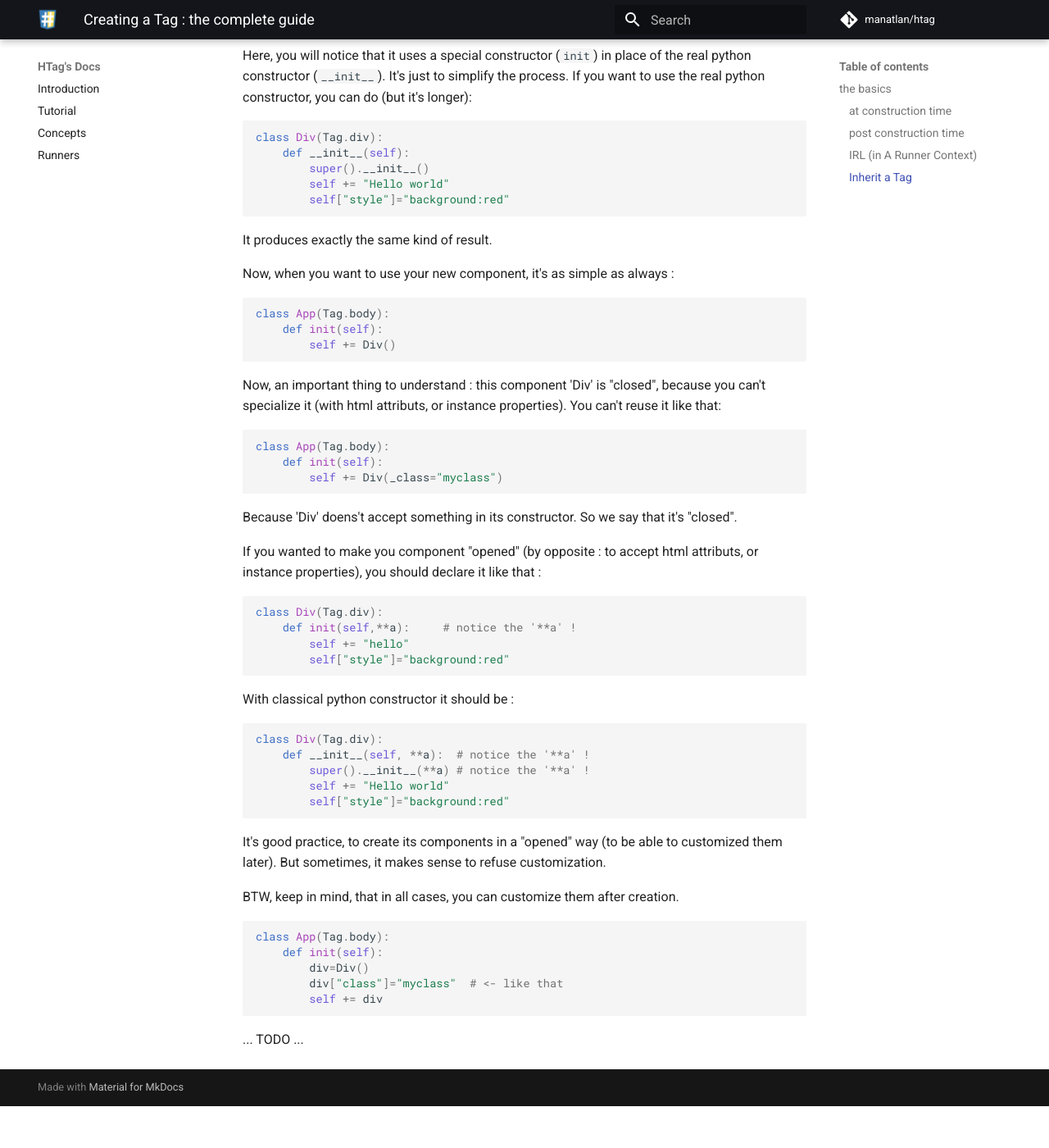
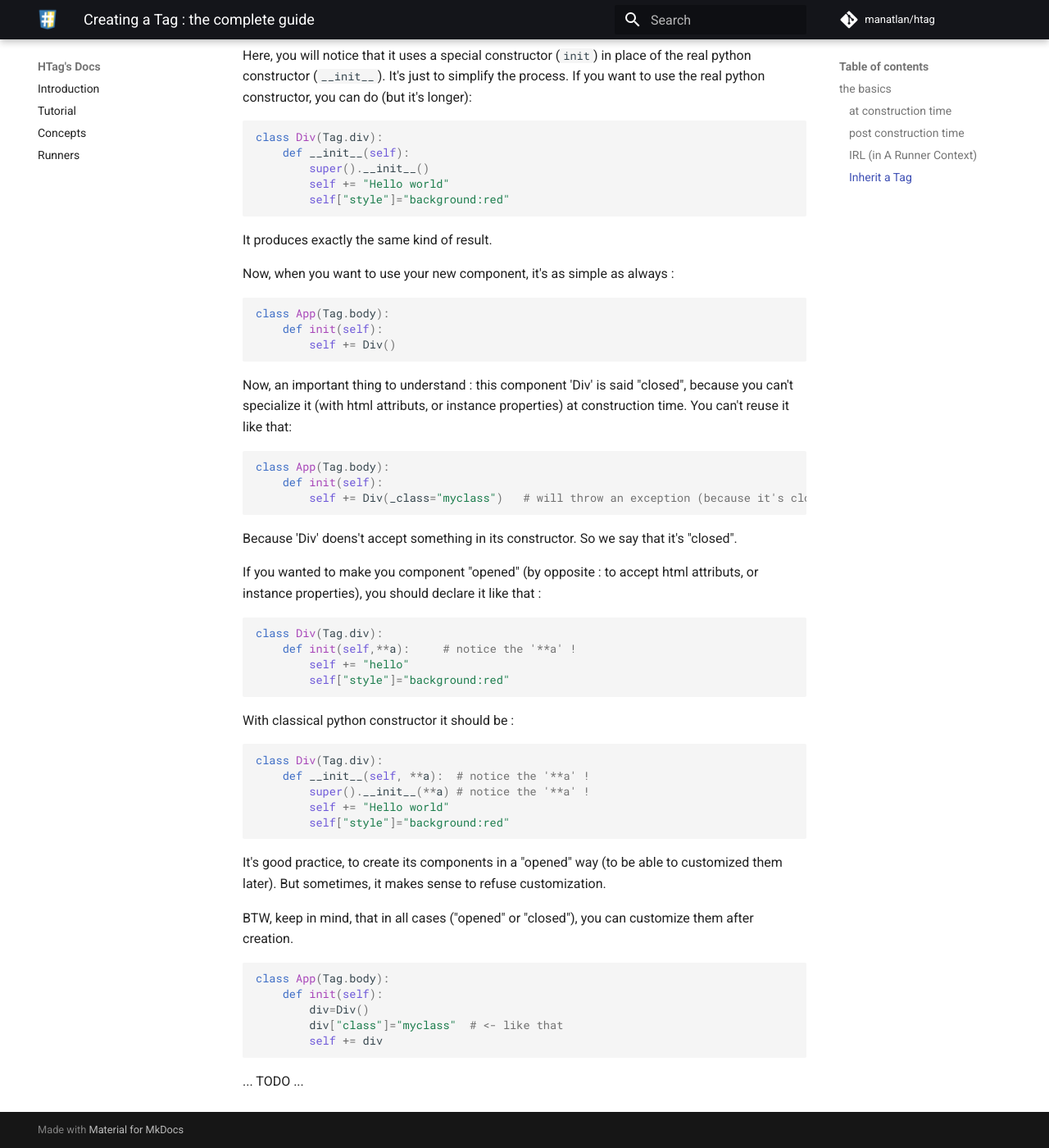
Before and after one commit to manatlan/htag, an MkDocs documentation site: the page built from docs/creating_a_tag.md, in a window 1280 px wide and 1400 px high, scrolled down 3090 px. Shown: the whole window at 82% size. Built offline with MkDocs 1.6.1 and Material for MkDocs 9.7.7, drawn with Linux system fonts in a browser that asks for light colours; comment, search, counter and statistics services are not loaded; before the commit the page ends 4439 px from its top, so only the background shows below that.

Commit message:
Update creating_a_tag.md

````diff
--- a/docs/creating_a_tag.md
+++ b/docs/creating_a_tag.md
@@ -145,13 +145,13 @@ class App(Tag.body):
         self += Div()
 ```
 
-Now, an important thing to understand : this component 'Div' is "closed", because you can't specialize it (with html attributs, or instance properties).
+Now, an important thing to understand : this component 'Div' is said "closed", because you can't specialize it (with html attributs, or instance properties) at construction time.
 You can't reuse it like that:
 
 ``` python
 class App(Tag.body):
     def init(self):
-        self += Div(_class="myclass")
+        self += Div(_class="myclass")   # will throw an exception (because it's closed)
 ```
 
 Because 'Div' doens't accept something in its constructor. So we say that it's "closed".
@@ -175,7 +175,7 @@ class Div(Tag.div):
 
 It's good practice, to create its components in a "opened" way (to be able to customized them later). But sometimes, it makes sense to refuse customization.
 
-BTW, keep in mind, that in all cases, you can customize them after creation.
+BTW, keep in mind, that in all cases ("opened" or "closed"), you can customize them after creation.
 ``` python
 class App(Tag.body):
     def init(self):
````
